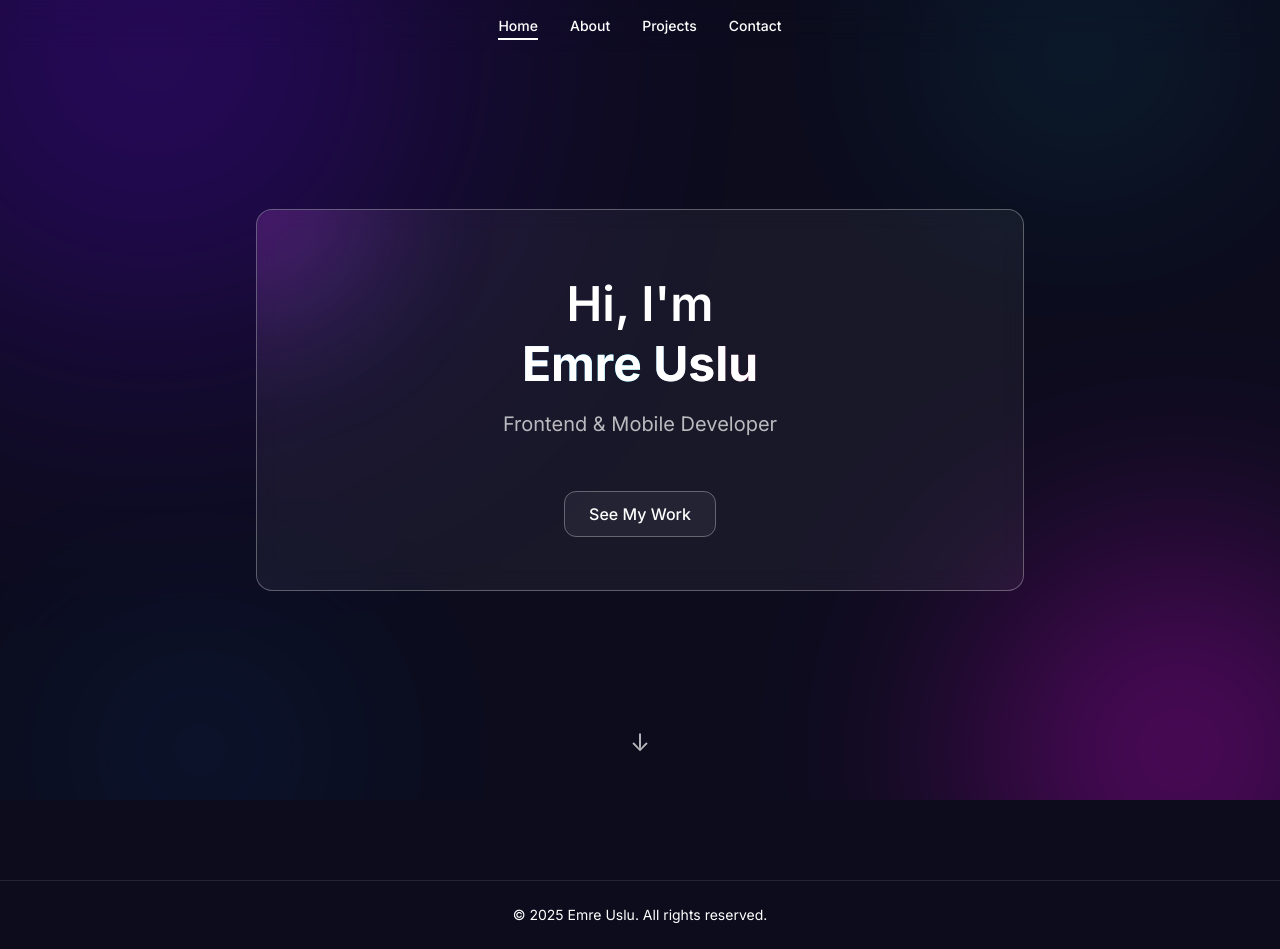
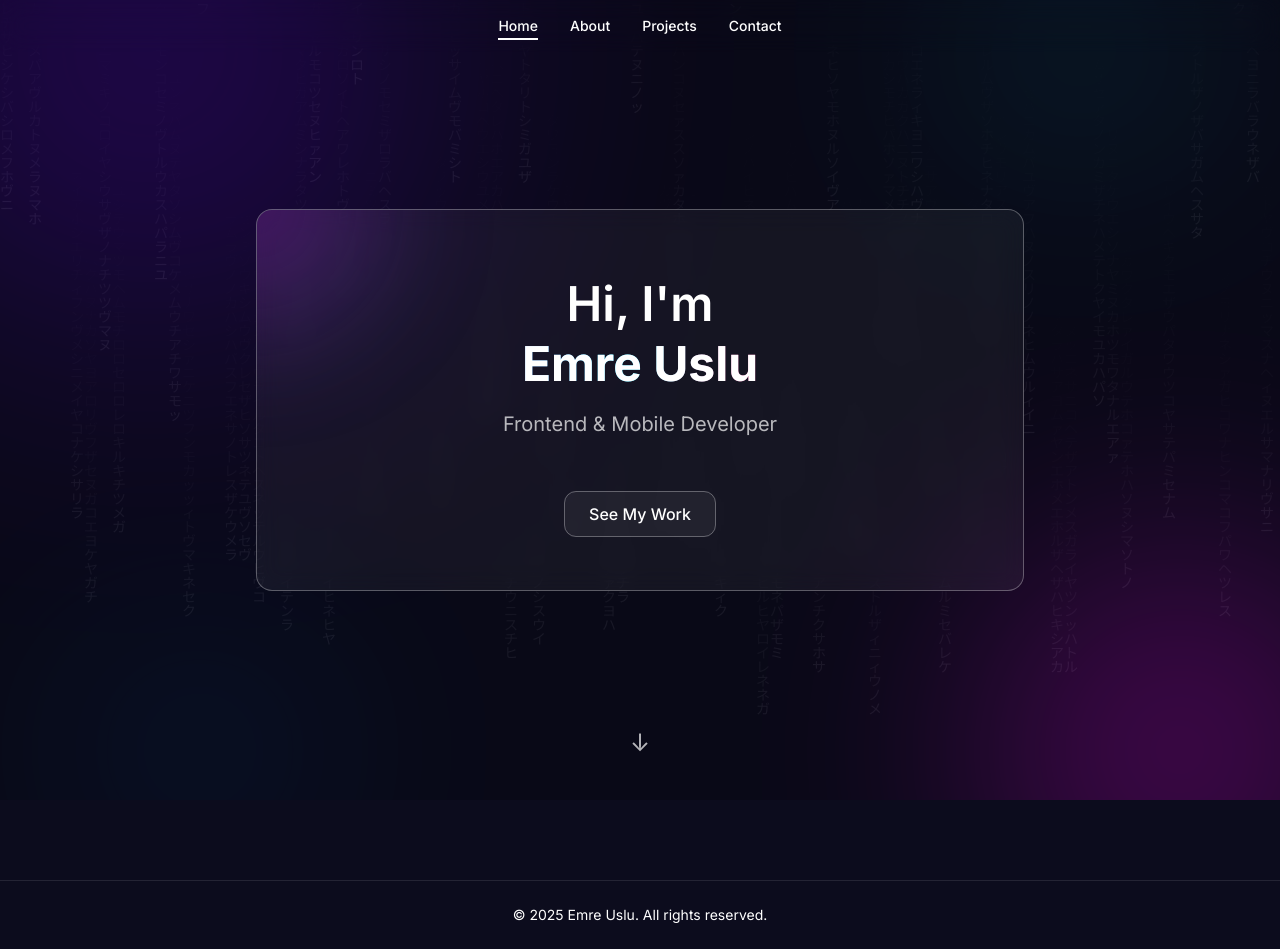
Before and after one commit to rakun256/rakun-portfolio, a Next.js app: page / in a window 1280 px wide. Built offline with nearby package versions, Linux system fonts and the light colour scheme.

Commit message:
Add MatrixBackground component for animated background effects

```diff
--- a/app/layout.tsx
+++ b/app/layout.tsx
@@ -3,6 +3,7 @@ import type { Metadata } from 'next'
 import { Inter } from 'next/font/google'
 import Navbar from '@/components/layout/Navbar'
 import Footer from '@/components/layout/Footer'
+import MatrixBackground from '@/components/layout/MatrixBackground'
 
 const inter = Inter({ subsets: ['latin'] })
 
@@ -15,6 +16,7 @@ export default function RootLayout({ children }: { children: React.ReactNode })
   return (
     <html lang="en">
       <body className={inter.className}>
+        <MatrixBackground />
         <Navbar />
         <main>{children}</main>
         <Footer />
--- /dev/null
+++ b/components/layout/MatrixBackground.tsx
@@ -0,0 +1,49 @@
+'use client';
+
+import { useEffect, useRef } from 'react';
+
+export default function MatrixBackground() {
+  const canvasRef = useRef<HTMLCanvasElement>(null);
+
+  useEffect(() => {
+    const canvas = canvasRef.current!;
+    const ctx = canvas.getContext('2d')!;
+    canvas.width = window.innerWidth;
+    canvas.height = window.innerHeight;
+
+    const letters = "アァイィウヴエカガキクケコサザシスセソタチッツテトナニヌネノハバパヒフヘホマミムメモヤユヨラリルレロワン".split("");
+    const fontSize = 14;
+    const columns = Math.floor(canvas.width / fontSize);
+    const drops: number[] = Array(columns).fill(1);
+
+    const draw = () => {
+      ctx.fillStyle = "rgba(0, 0, 0, 0.1)";
+      ctx.fillRect(0, 0, canvas.width, canvas.height);
+
+      ctx.fillStyle = "rgba(255, 255, 255, 0.3)";
+      ctx.font = `${fontSize}px monospace`;
+
+      for (let i = 0; i < drops.length; i++) {
+        const text = letters[Math.floor(Math.random() * letters.length)];
+        ctx.fillText(text, i * fontSize, drops[i] * fontSize);
+
+        if (drops[i] * fontSize > canvas.height && Math.random() > 0.975) {
+          drops[i] = 0;
+        }
+
+        drops[i]++;
+      }
+    };
+
+    const interval = setInterval(draw, 50);
+
+    return () => clearInterval(interval);
+  }, []);
+
+  return (
+    <canvas
+      ref={canvasRef}
+      className="fixed top-0 left-0 w-full h-full z-[-1] opacity-20"
+    />
+  );
+}
```
